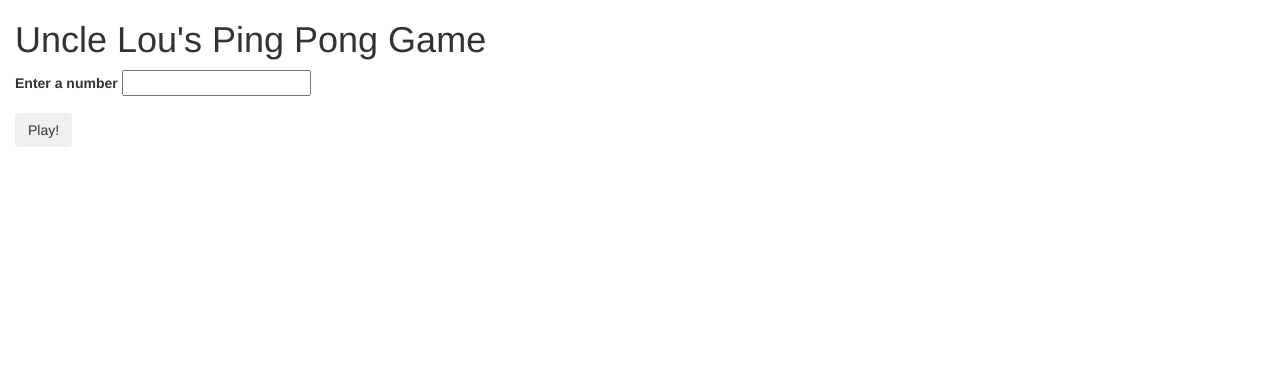
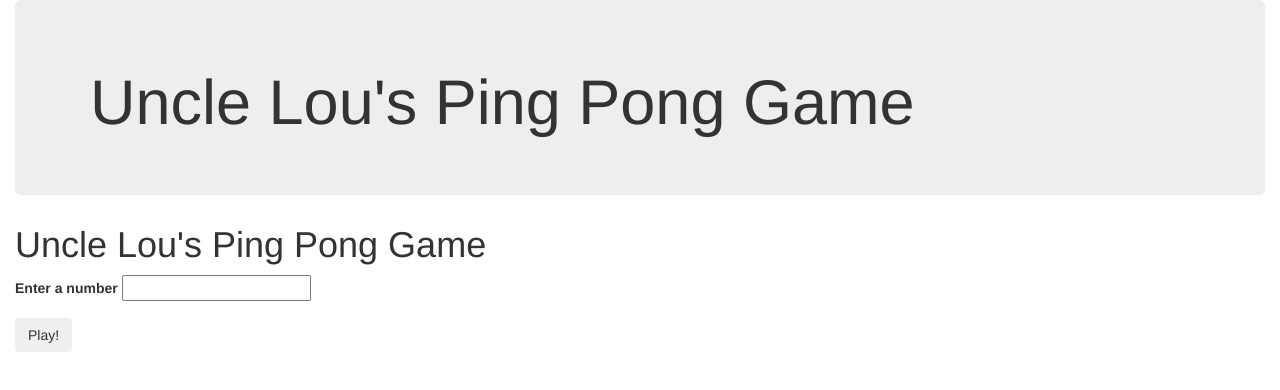
Before and after one commit to rg-epicodus/pingpong, a plain HTML site: page index.html in a window 1280 px wide. Drawn offline with Linux system fonts and the light colour scheme.

Commit message:
final passing spec and review of readme, html, js for refactor and aesthetics

```diff
--- a/index.html
+++ b/index.html
@@ -10,6 +10,12 @@
   </head>
   <body>
     <div class="container-fluid">
+      <div class="jumbotron jumbotron-fluid">
+        <div class="container">
+          <h1 class="display-3">Uncle Lou's Ping Pong Game</h1>
+
+        </div>
+      </div>
       <h1>Uncle Lou's Ping Pong Game</h1>
       <div id="gameForm">
         <form>
--- a/js/scripts.js
+++ b/js/scripts.js
@@ -10,7 +10,7 @@ var service = (function() {
 
   volley = ball.slice();
     for (var i = 0; i <= volley.length; i++) {
-      if ((volley [i] % 3 === 0) && (volley [i] % 15 !== 0)){
+      if ((volley [i] % 3 === 0) && (volley [i] % 15 !== 0)) {
         volley [i] = "Ping!"
       } else if ((volley [i] % 5 === 0) && (volley [i] % 15 !== 0)) {
         volley [i] = "Pong!"
```
Also changed, not shown: README.md.
